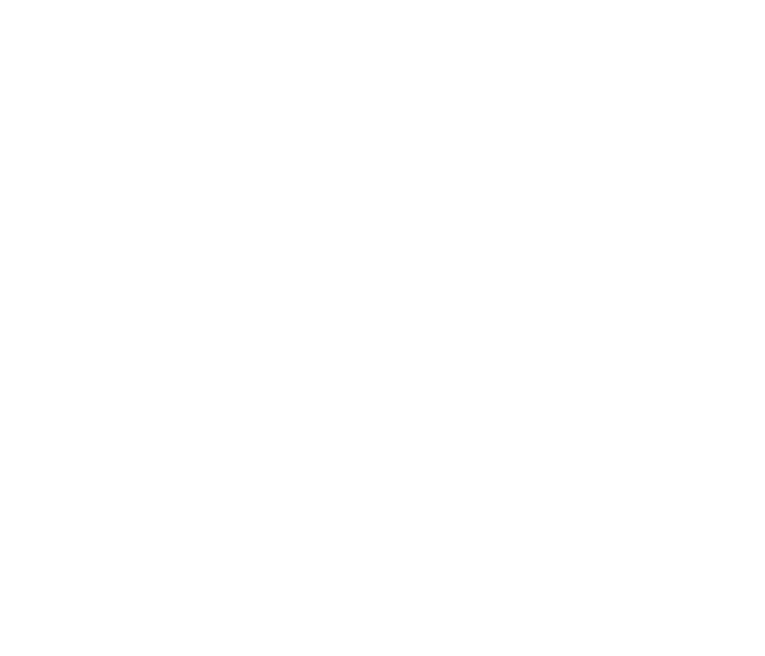
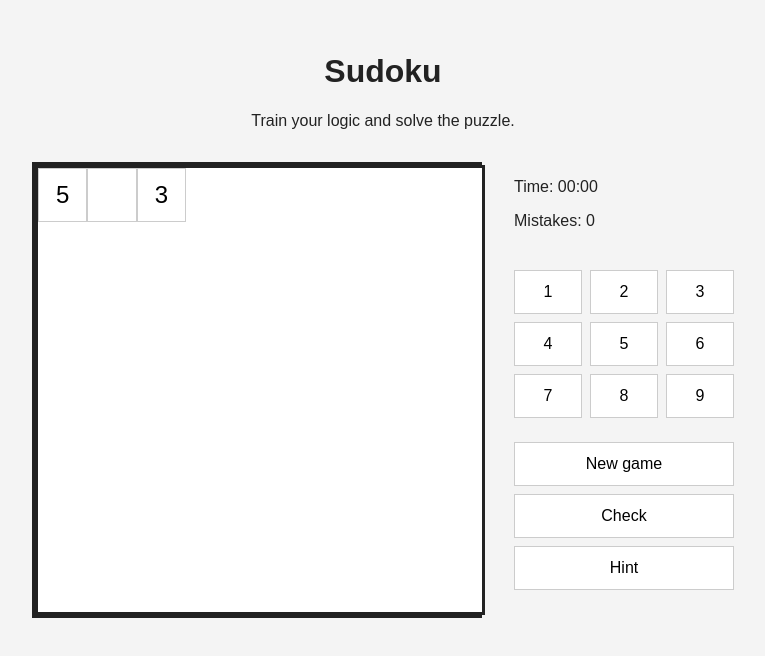
Before and after one commit to furicuri/sudoku-app, a website with bundled scripts: page index.html in a window 1280 px wide. Shown: the whole page, without its empty margins (257-1022 px from the left). Built offline with nearby package versions, Linux system fonts and the light colour scheme.

Commit message:
Добавлены HTML и CSS

```diff
--- a/index.html
+++ b/index.html
@@ -4,9 +4,48 @@
     <meta charset="UTF-8" />
     <meta name="viewport" content="width=device-width, initial-scale=1.0" />
     <title>Sudoku</title>
+    <link rel="stylesheet" href="./src/style.css" />
   </head>
   <body>
-    <main id="app">
+    <main class="app">
+      <header class="app__header">
+        <h1>Sudoku</h1>
+        <p>Train your logic and solve the puzzle.</p>
+      </header>
+      <section class="game">
+        <div class="board" aria-label="Sudoku board">
+          <!-- cells will be here -->
+           <div class="board" aria-label="Sudoku board">
+            <button class="cell">5</button>
+            <button class="cell"></button>
+            <button class="cell">3</button>
+          </div>
+        </div>
+        <aside class="panel">
+          <div class="info">
+            <p>Time: <span>00:00</span></p>
+            <p>Mistakes: <span>0</span></p>
+          </div>
+
+          <div class="numbers">
+            <button>1</button>
+            <button>2</button>
+            <button>3</button>
+            <button>4</button>
+            <button>5</button>
+            <button>6</button>
+            <button>7</button>
+            <button>8</button>
+            <button>9</button>
+          </div>
+
+          <div class="actions">
+            <button>New game</button>
+            <button>Check</button>
+            <button>Hint</button>
+          </div>
+        </aside>
+      </section>
       <script type="module" src="./src/main.ts"></script>
     </main>
   </body>
--- a/src/style.css
+++ b/src/style.css
@@ -0,0 +1,77 @@
+* {
+  box-sizing: border-box;
+}
+
+body {
+  margin: 0;
+  font-family: Arial, sans-serif;
+  background: #f4f4f4;
+  color: #222;
+}
+
+.app {
+  max-width: 900px;
+  margin: 0 auto;
+  padding: 32px 16px;
+}
+
+.app__header {
+  text-align: center;
+  margin-bottom: 32px;
+}
+
+.game {
+  display: flex;
+  gap: 32px;
+  justify-content: center;
+  align-items: flex-start;
+}
+
+.board {
+  width: min(450px, 90vw);
+  aspect-ratio: 1 / 1;
+  display: grid;
+  grid-template-columns: repeat(9, 1fr);
+  grid-template-rows: repeat(9, 1fr);
+  border: 3px solid #222;
+  background: white;
+}
+
+.panel {
+  width: 220px;
+  display: flex;
+  flex-direction: column;
+  gap: 24px;
+}
+
+.numbers {
+  display: grid;
+  grid-template-columns: repeat(3, 1fr);
+  gap: 8px;
+}
+
+.actions {
+  display: flex;
+  flex-direction: column;
+  gap: 8px;
+}
+
+button {
+  padding: 12px;
+  border: 1px solid #ccc;
+  background: white;
+  cursor: pointer;
+  font-size: 16px;
+}
+
+button:hover {
+  background: #eeeeee;
+}
+
+.cell {
+  width: 100%;
+  height: 100%;
+  border: 1px solid #ccc;
+  font-size: 24px;
+  background: white;
+}
```
